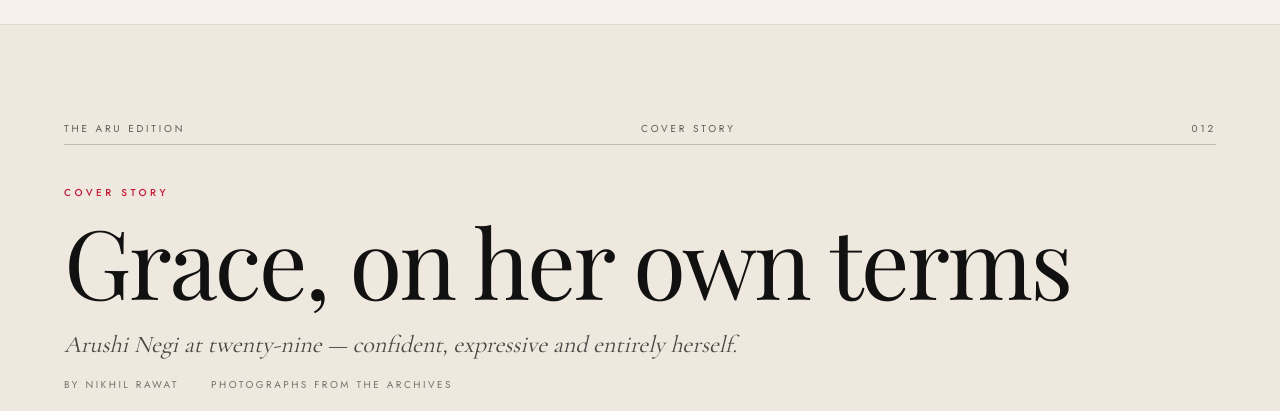
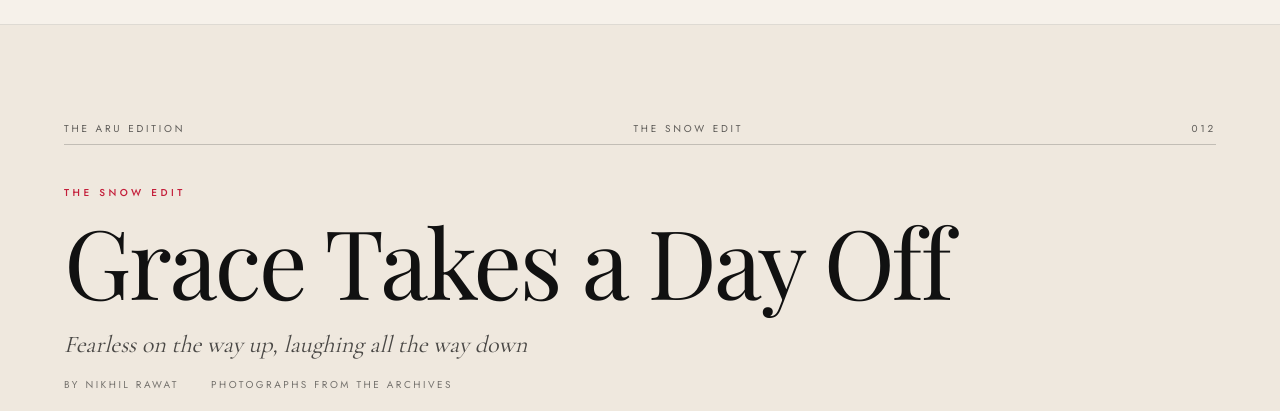
Before and after one commit to rawat-nikhil/aru-edition, a Next.js app: page / in a window 1280 px wide. Shown: the part 4320-4731 px from the top of the page. Built offline with nearby package versions, Linux system fonts and the light colour scheme; a web font is replaced by a local one.

Commit message:
feat: update content headers

```diff
--- a/src/content/issue.ts
+++ b/src/content/issue.ts
@@ -156,11 +156,11 @@ export const issue = {
     ],
   },
   story: {
-    runningHeader: "Cover Story",
+    runningHeader: "THE SNOW EDIT",
     page: "012",
-    kicker: "Cover Story",
-    headline: "Grace, on her own terms",
-    dek: "Arushi Negi at twenty-nine — confident, expressive and entirely herself.",
+    kicker: "THE SNOW EDIT",
+    headline: "Grace Takes a Day Off",
+    dek: "Fearless on the way up, laughing all the way down",
     byline: "By Nikhil Rawat",
     photography: "Photographs from the archives",
     hero: {
```
